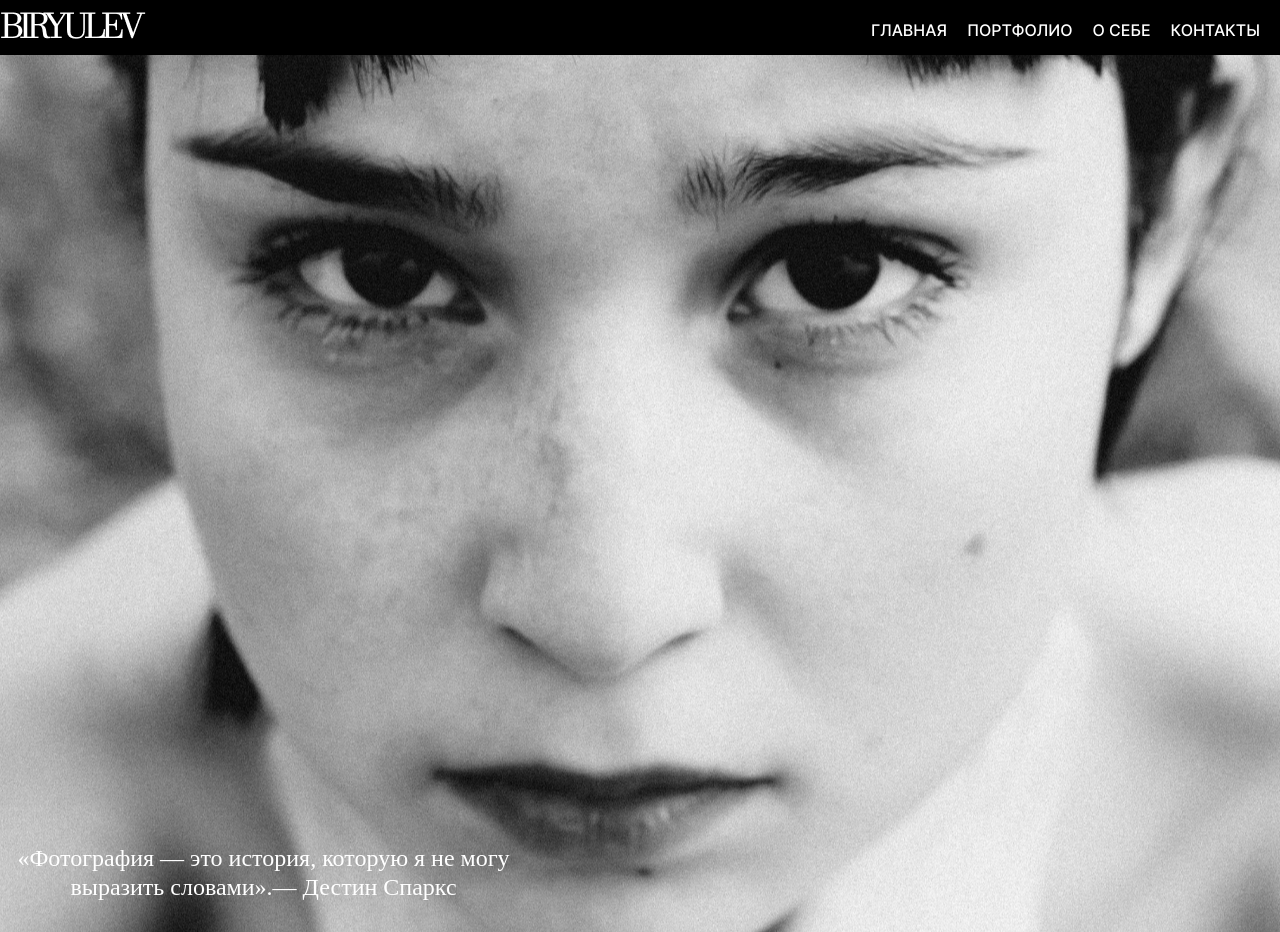
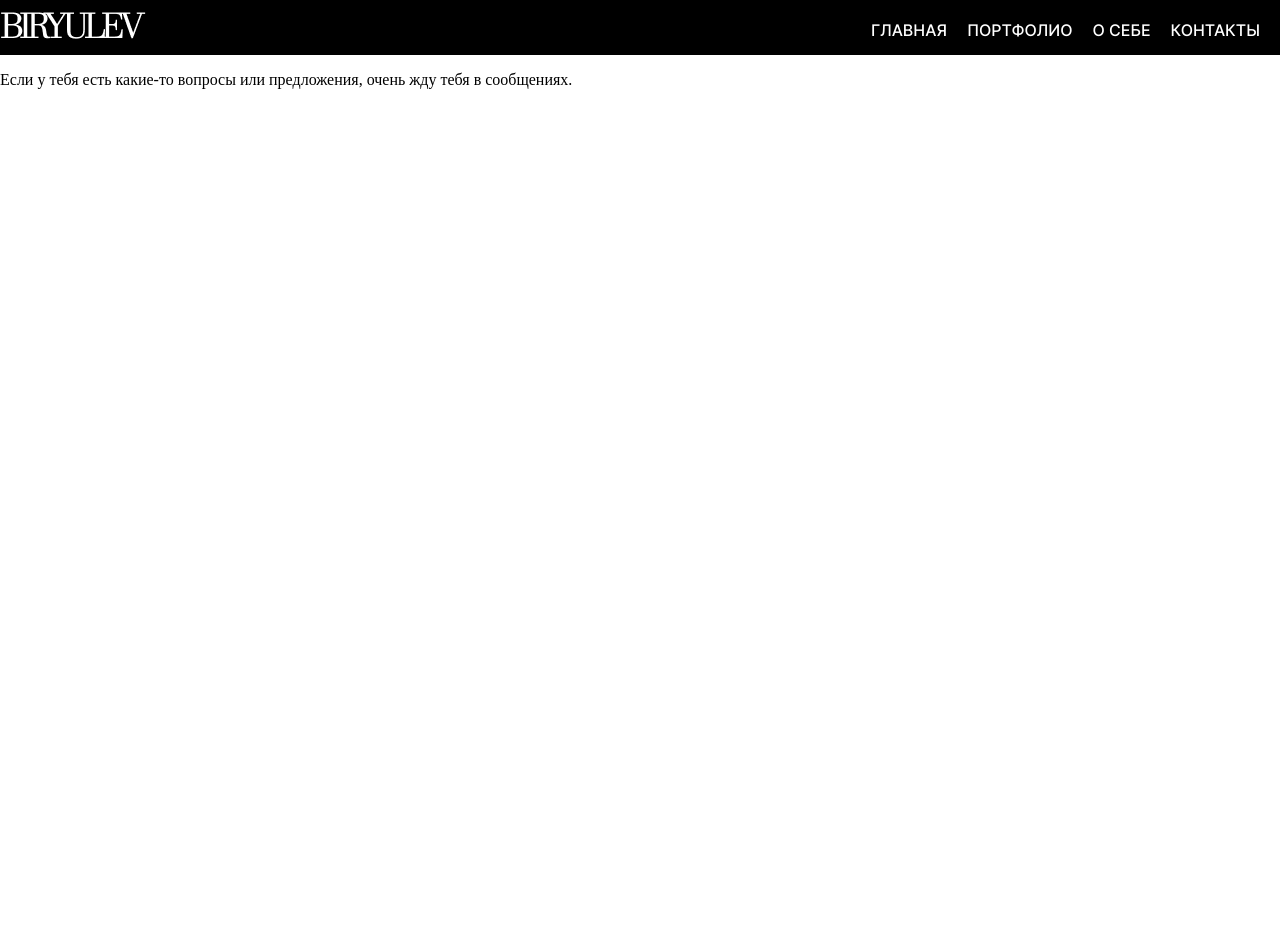
Before and after one commit to IlyaBiryulev/photographer-s-website, a React (Create React App) app: page /contacts in a window 1280 px wide. After the commit the page ends 800 px from the top, so only its background shows below. Built offline with nearby package versions, Linux system fonts and the light colour scheme.

Commit message:
feat: сделать навигацию по страницам

```diff
--- /dev/null
+++ b/src/components/AboutMe.js
@@ -0,0 +1,12 @@
+function AboutMe() {
+  return (
+    <div>
+      <section className="about-me">
+          <p className="about-me__quote">&laquo;Фотографировать&nbsp;&mdash; это все равно что ходить на&nbsp;цыпочках на&nbsp;кухню поздно вечером и&nbsp;красть печенье Oreo&raquo;.
+&mdash;&nbsp;Диана Арбус</p>
+      </section>
+    </div>
+  );
+}
+
+export default AboutMe;
--- a/src/components/App.js
+++ b/src/components/App.js
@@ -4,14 +4,19 @@ import { Route } from 'react-router-dom';
 import '../index.css';
 import Header from './Header';
 import Main from './Main';
+import Portfolio from './Portfolio';
+import AboutMe from './AboutMe';
+import Contacts from './Contacts';
 
 function App() {
   return (
     <div className="page">
       <Header />
-      <Main />
       <Routes>
-        <Route></Route>
+        <Route path='/' element={<Main />}/>
+        <Route path='/portfolio' element={<Portfolio />}/>
+        <Route path='/about-me' element={<AboutMe />}/>
+        <Route path='/contacts' element={<Contacts />}/>
       </Routes>
     </div>
   );
--- /dev/null
+++ b/src/components/Contacts.js
@@ -0,0 +1,11 @@
+function Contacts() {
+  return (
+    <div>
+      <section className="about-me">
+          <p className="about-me__quote">Если у&nbsp;тебя есть какие-то вопросы или предложения, очень жду тебя в&nbsp;сообщениях.</p>
+      </section>
+    </div>
+  );
+}
+
+export default Contacts;
--- /dev/null
+++ b/src/components/Portfolio.js
@@ -0,0 +1,11 @@
+function Portfolio() {
+  return (
+    <div>
+      <section className="portfolio">
+          <p className="portfoli0__quote">&quot;Большинство вещей в&nbsp;жизни&nbsp;&mdash; это моменты удовольствия и&nbsp;смущения на&nbsp;всю жизнь. Фотография&nbsp;&mdash; это момент смущения и&nbsp;наслаждения на&nbsp;всю жизнь&quot;.&mdash; Тони Бенн</p>
+      </section>
+    </div>
+  );
+}
+
+export default Portfolio;
```
